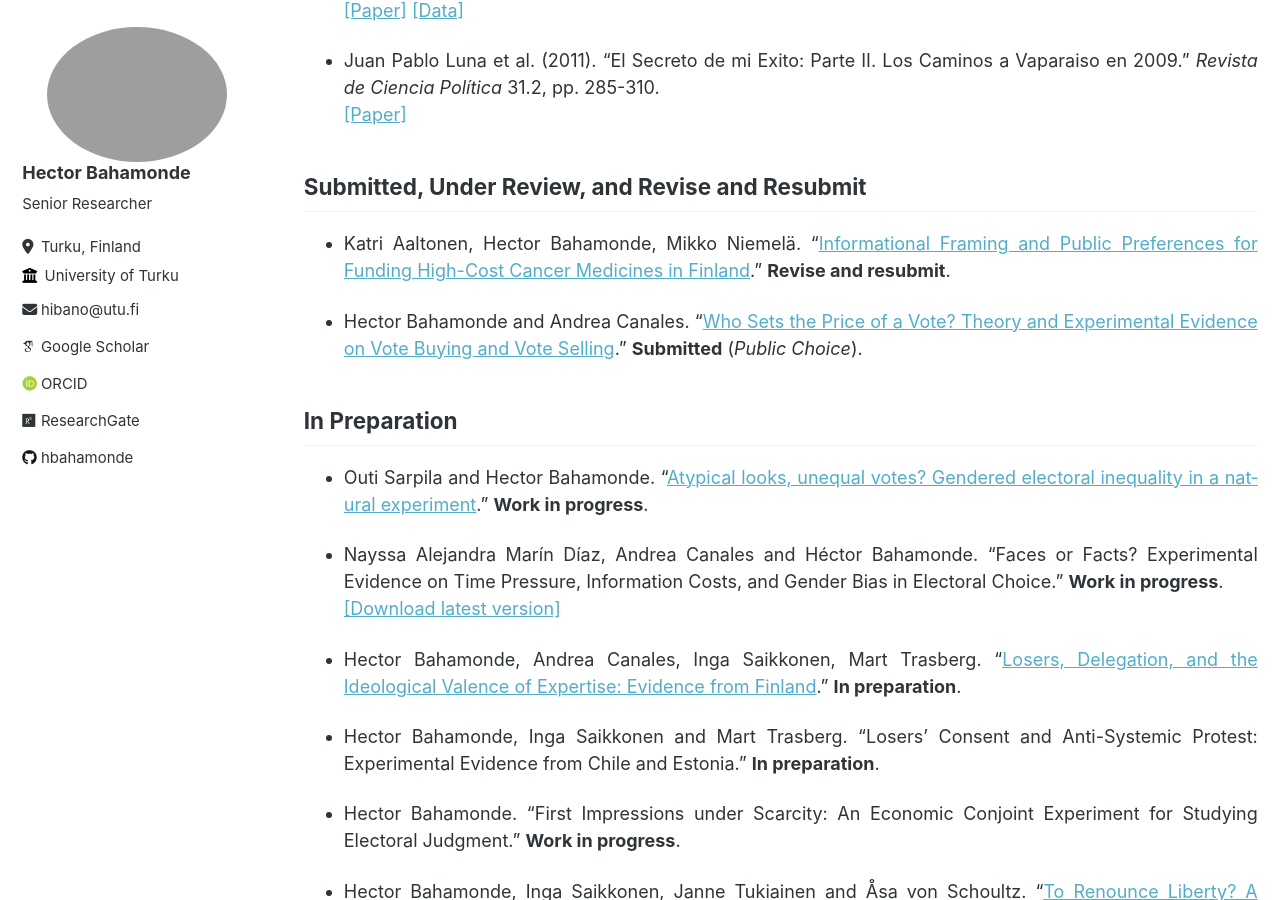
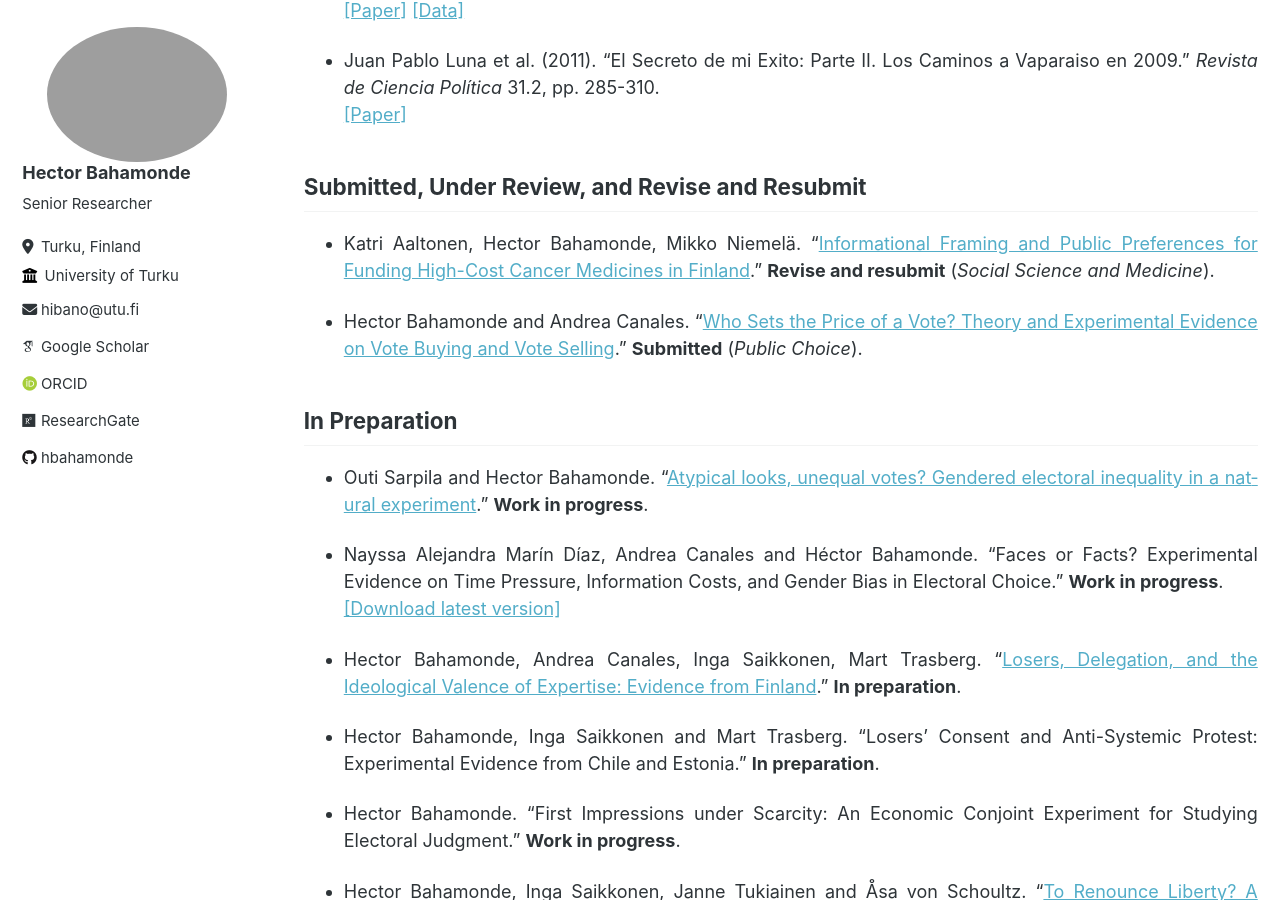
Before and after one commit to hbahamonde/hbahamonde.github.io, a Jekyll site: the page built from _pages/research.md, in a window 1280 px wide and 900 px high, scrolled down 1021 px. Built offline with Jekyll 4.4.1, drawn with Linux system fonts in a browser that asks for light colours; some web fonts are replaced.

Commit message:
Add journal to cancer medicines revise-and-resubmit entry

```diff
--- a/_pages/research.md
+++ b/_pages/research.md
@@ -38,7 +38,7 @@ redirect_from:
 <h2 id="under-review">Submitted, Under Review, and Revise and Resubmit</h2>
 
 
-- Katri Aaltonen, Hector Bahamonde, Mikko Niemelä. "[Informational Framing and Public Preferences for Funding High-Cost Cancer Medicines in Finland](https://github.com/hbahamonde/Fimea/blob/main/Fimea_paper.pdf?raw=1)." **Revise and resubmit**.
+- Katri Aaltonen, Hector Bahamonde, Mikko Niemelä. "[Informational Framing and Public Preferences for Funding High-Cost Cancer Medicines in Finland](https://github.com/hbahamonde/Fimea/blob/main/Fimea_paper.pdf?raw=1)." **Revise and resubmit** (*Social Science and Medicine*).
 
 - Hector Bahamonde and Andrea Canales. "[Who Sets the Price of a Vote? Theory and Experimental Evidence on Vote Buying and Vote Selling](https://github.com/hbahamonde/Exp_Vote_Selling/raw/main/Vote_Selling_Bahamonde_Canales_Paper_3.pdf)." **Submitted** (*Public Choice*).
 
```
